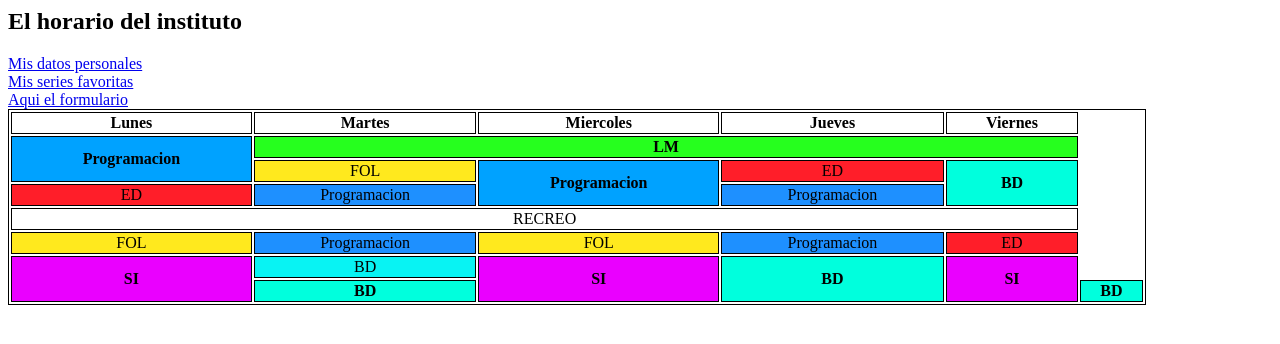
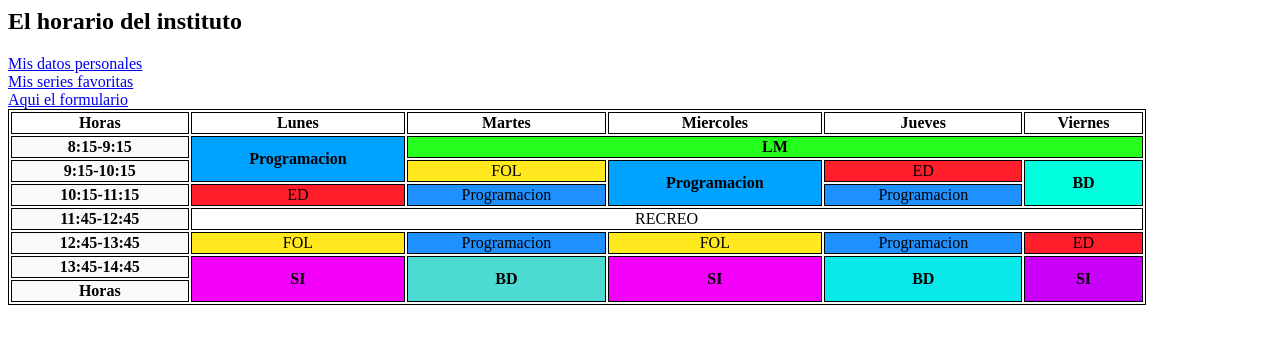
Before and after one commit to albertosantos01/web1, a plain HTML site: page horarios.html in a window 1280 px wide. Drawn offline with Linux system fonts and the light colour scheme.

Commit message:
Update and rename Horarios.html to horarios.html

```diff
--- a/Horarios.html
+++ b/horarios.html
@@ -17,6 +17,7 @@
         series favoritas</a><br /> <a href="formulario.html">Aqui el formulario</a>
     <table style="width:90%">
         <tr>
+            <th>Horas</th>
             <th>Lunes</th>
             <th>Martes</th>
             <th>Miercoles</th>
@@ -24,12 +25,14 @@
             <th>Viernes</th>
         </tr>
         <tr>
+            <th style="background-color: rgb(250, 249, 249);">8:15-9:15</th>
             <th rowspan="2" style="background-color: rgb(0, 162, 255);">Programacion</th>
             <center>
                 <th colspan="4" style="background-color:rgb(38, 255, 30);">LM</th>
                 </td>
         </tr>
         <tr>
+            <th style="background-color: rgb(250, 249, 249);">9:15-10:15</th>
             </td>
             <td style="background-color:rgb(255, 233, 30);">
                 <center>FOL
@@ -45,6 +48,7 @@
                     </td>
         </tr>
         <tr>
+            <th style="background-color: rgb(250, 249, 249);">10:15-11:15</th>
             <td style="background-color:rgb(255, 30, 41);">
                 <center>ED
             </td>
@@ -56,15 +60,15 @@
             <td style="background-color:DodgerBlue;">
                 <center>Programacion
             </td>
-
-            </td>
         </tr>
         <tr>
+            <th style="background-color: rgb(250, 249, 249);">11:45-12:45</th>
             <td colspan="5">
                 <center>RECREO
             </td>
         </tr>
         <tr>
+            <th style="background-color: rgb(250, 249, 249);">12:45-13:45</th>
             <td style="background-color:rgb(255, 233, 30);">
                 <center>FOL
             </td>
@@ -82,30 +86,15 @@
             </td>
         </tr>
         <tr>
-            <th rowspan="2" style="background-color: rgb(234, 0, 255);">SI</th>
-                <center>
-            </td>
-            <td style="background-color:rgb(8, 243, 243);">
-                <center>BD
-            </td>
-            <th rowspan="2" style="background-color: rgb(234, 0, 255);">SI</th>
-                <center>
-            </td>
-            <th rowspan="2" style="background-color: rgb(0, 255, 221);">BD</th>
-                <center>
-            </td>
-            <th rowspan="2" style="background-color: rgb(234, 0, 255);">SI</th>
-                <center>
-            </td>
+            <th style="background-color: rgb(250, 249, 249);">13:45-14:45</th>
+            <th rowspan="2" style="background-color: rgb(242, 0, 250);">SI</th>
+            <th rowspan="2" style="background-color: rgb(77, 218, 211);">BD</th>
+            <th rowspan="2" style="background-color: rgb(242, 0, 250);">SI</th>
+            <th rowspan="2" style="background-color: rgb(10, 233, 233);">BD</th>
+            <th rowspan="2" style="background-color: rgb(200, 0, 250);">SI</th>
         </tr>
         <tr>
-            </td>
-            <th rowspan="2" style="background-color: rgb(0, 255, 221);">BD</th>
-                <center>
-            </td>
-            <th rowspan="2" style="background-color: rgb(0, 255, 221);">BD</th>
-                <center>
-            </td>
+            <th style="background-color: rgb(250, 249, 249);">Horas</th>
         </tr>
     </table>
 </body>
```
